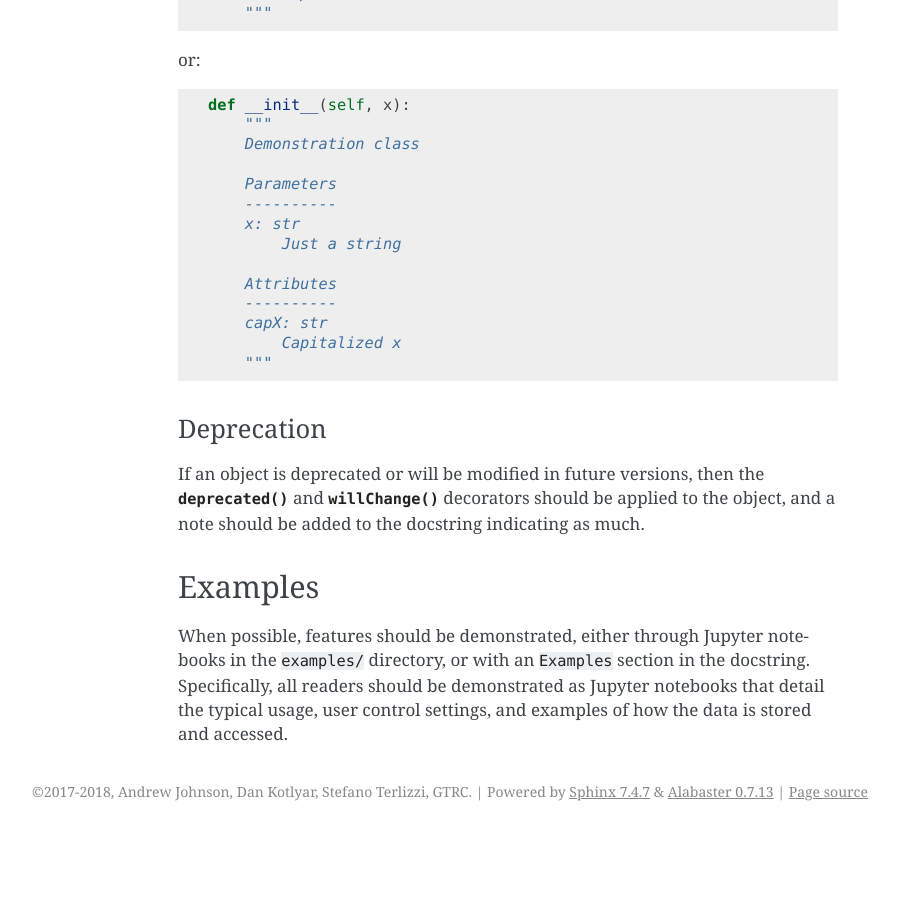
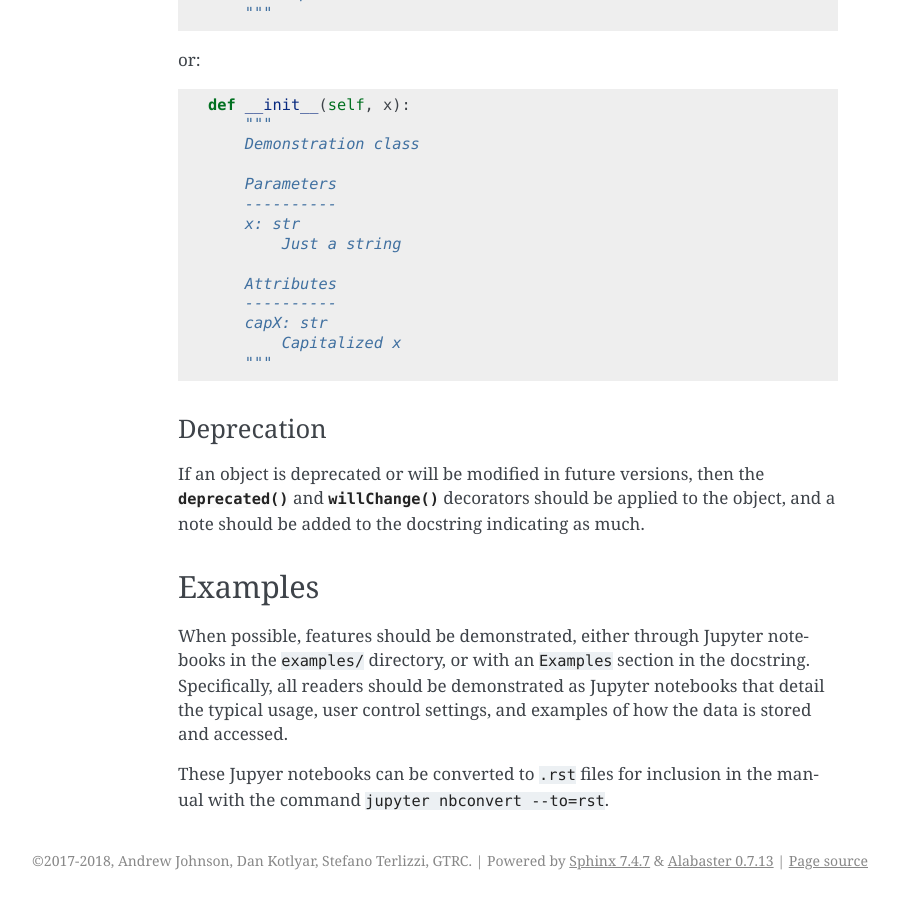
Before and after one commit to CORE-GATECH-GROUP/serpent-tools, a Sphinx documentation site: the page built from docs/develop/documentation.rst, in a window 1280 px wide and 900 px high, scrolled down 2452 px. Shown: the whole window, without its empty margins (242-1141 px from the left). Built offline with Sphinx 7.4.7, drawn with Linux system fonts in a browser that asks for light colours; before the commit the page ends 3283 px from its top, so only the background shows below that.

Commit message:
Added jupyter nbconvert to docs

```diff
--- a/docs/develop/documentation.rst
+++ b/docs/develop/documentation.rst
@@ -161,3 +161,6 @@ Jupyter notebooks in the ``examples/`` directory, or with an
 Specifically, all readers should be demonstrated as Jupyter notebooks
 that detail the typical usage, user control settings, and examples
 of how the data is stored and accessed.
+
+These Jupyer notebooks can be converted to ``.rst`` files for inclusion
+in the manual with the command ``jupyter nbconvert --to=rst``.
```
